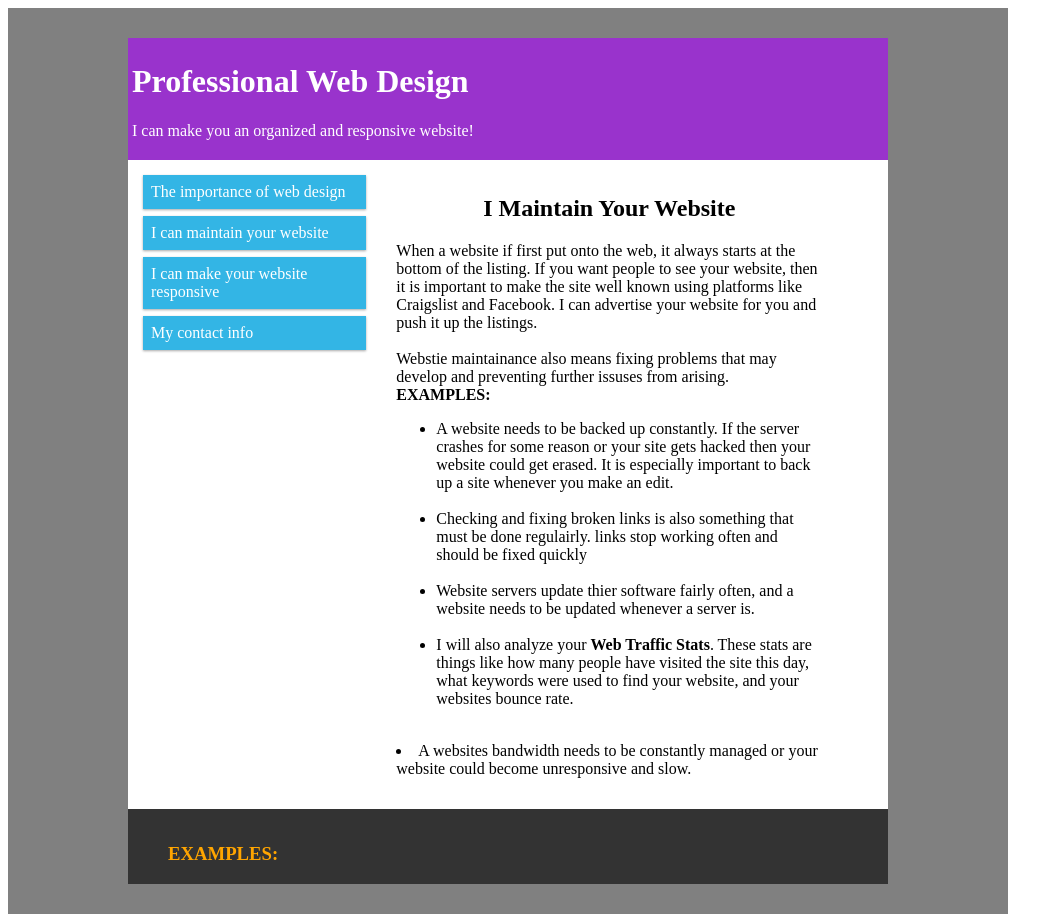
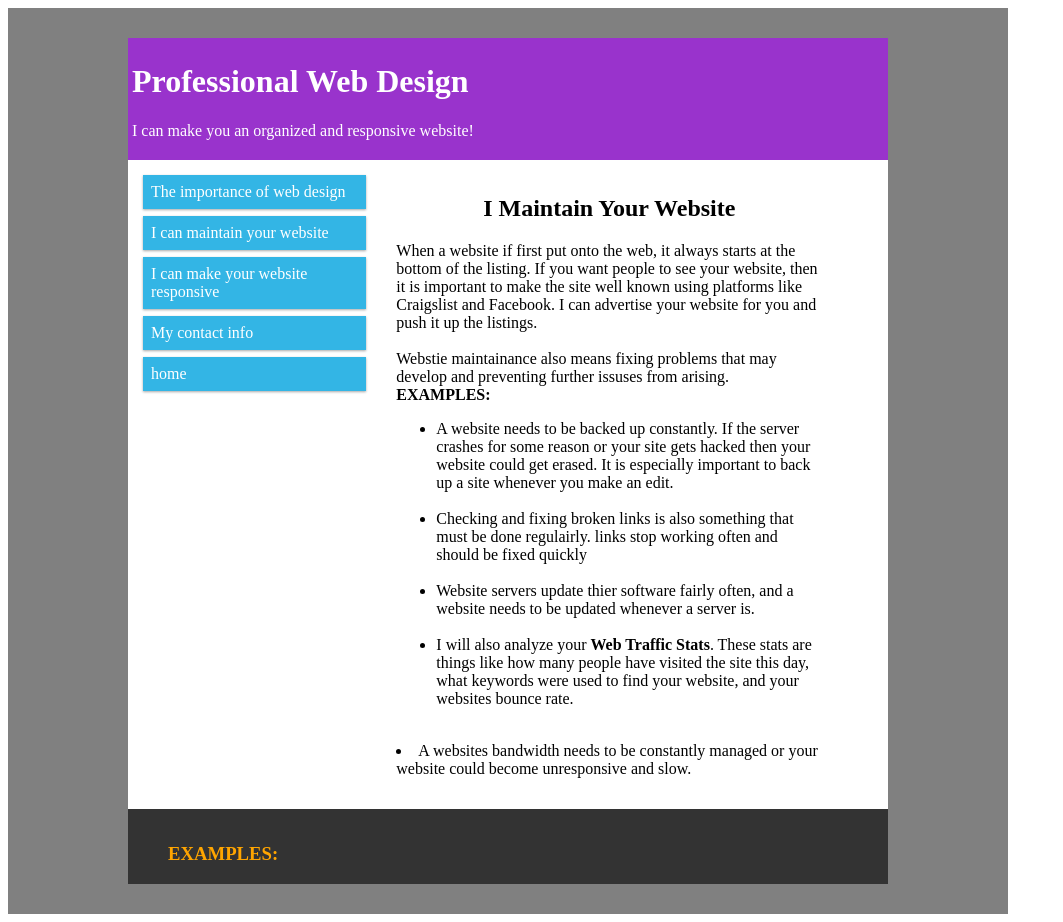
Before and after one commit to kogamikirito/kogamikirito.github.io, a Jekyll site: the page maintain/index.html, which Jekyll copies as it is, in a window 1280 px wide. Shown: the whole page, without its empty margins (0-1063 px from the left). Built offline with Jekyll 4.4.1, drawn with Linux system fonts in a browser that asks for light colours.

Commit message:
Update index.html

```diff
--- a/maintain/index.html
+++ b/maintain/index.html
@@ -155,6 +155,8 @@
 
 <li><a href="/contact info" class="ten">My contact info</a></li>
 
+    <li><a href="/index.html" class="ten">home</a></li>
+
 </ul>
 </div>
 
```
